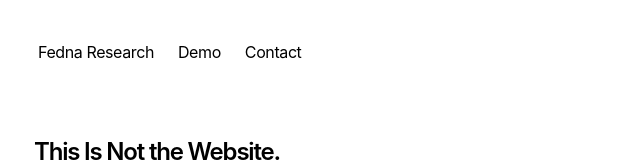
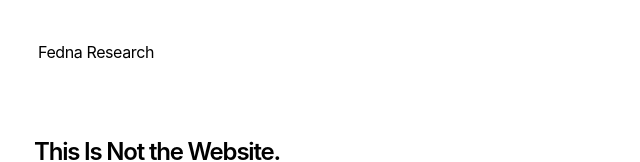
Before and after one commit to joefedna/fedna.dev, a Next.js app: page / in a window 1280 px wide. Shown: the top 162 px of the page, without its empty margins (318-958 px from the left). Built offline with nearby package versions, Linux system fonts and the light colour scheme.

Commit message:
Update nav.tsx

```diff
--- a/app/components/nav.tsx
+++ b/app/components/nav.tsx
@@ -3,12 +3,6 @@ import Link from 'next/link'
 const navItems = {
   'https://fednaresearch.com/': {
     name: 'Fedna Research',
-  },
-  '/demo': {
-    name: 'Demo',
-  },
-  'mailto:joe@fednaresearch.com': {
-    name: 'Contact',
   },
 }
 
```
